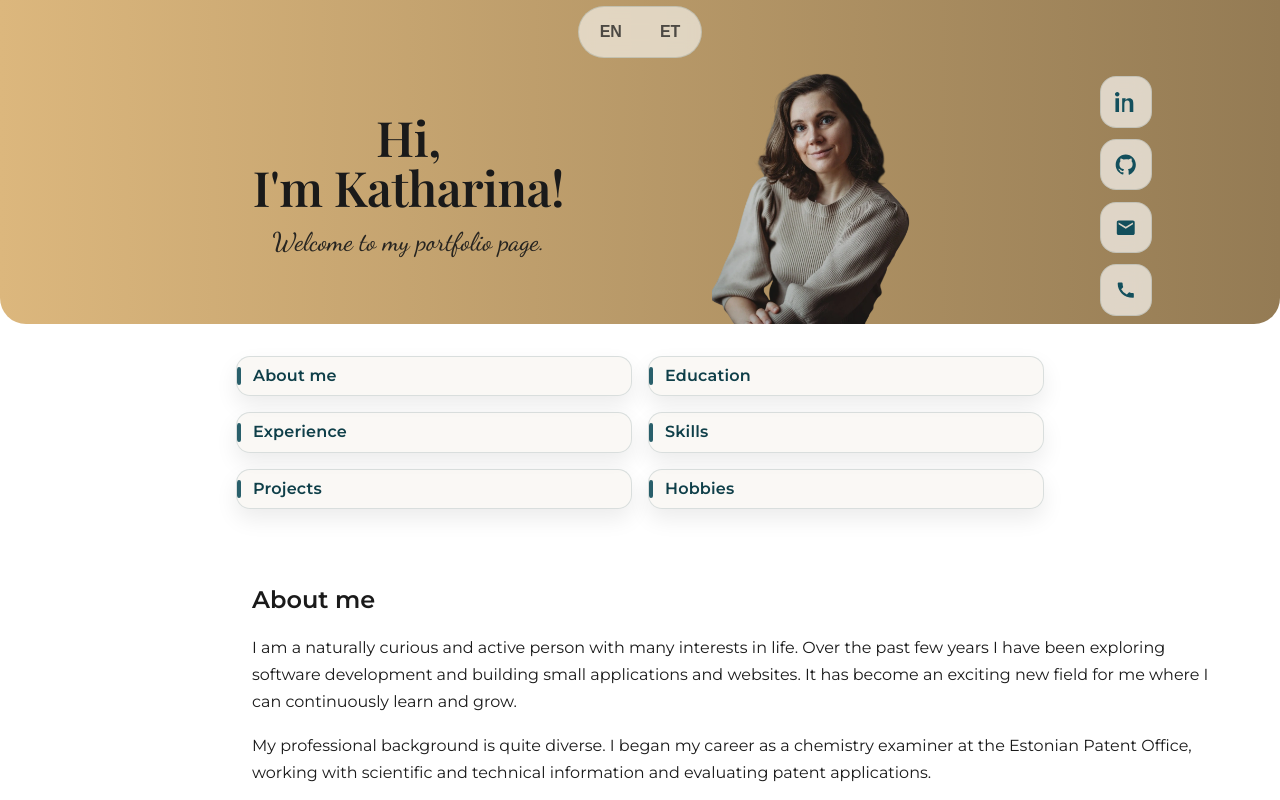
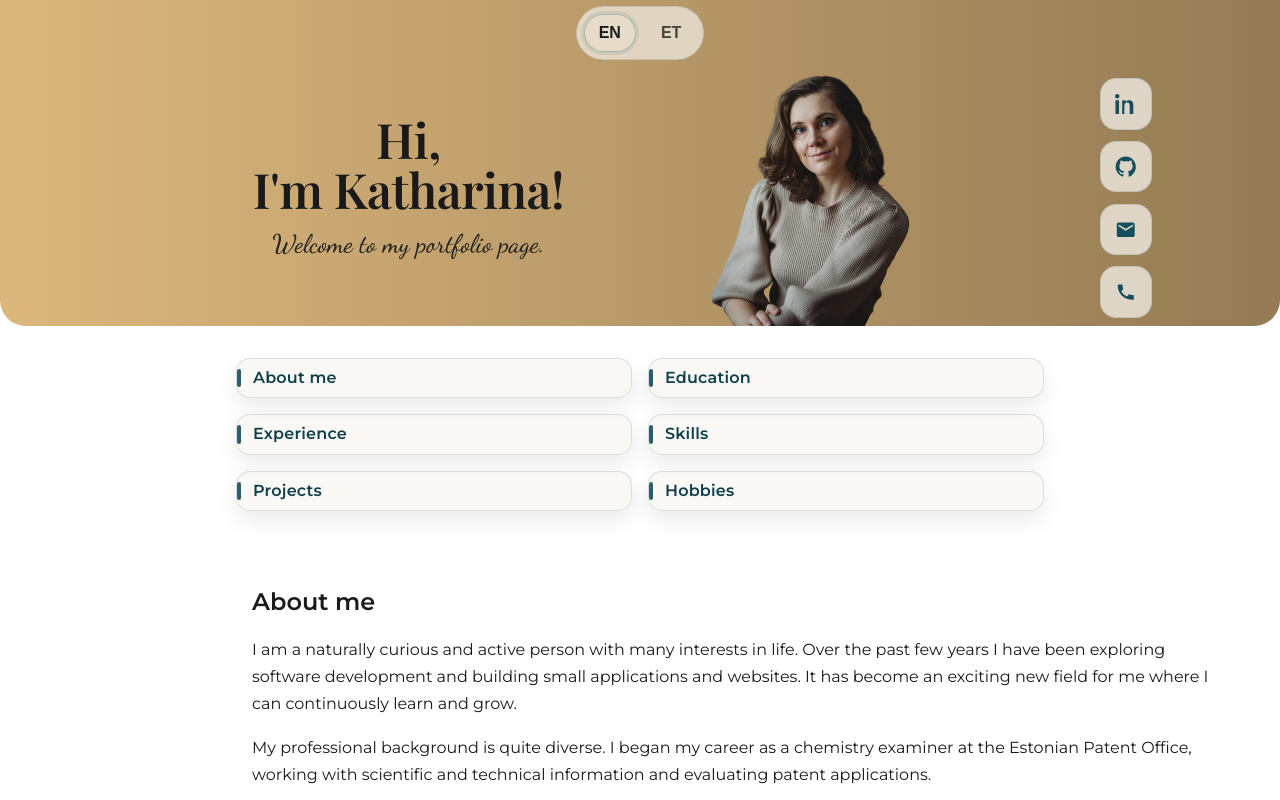
Before and after one commit to KatharinaMat/my-portfolio, a Nuxt app: page / in a window 1280 px wide. Shown: the top 800 px of the page. Built offline with nearby package versions, Linux system fonts and the light colour scheme.

Commit message:
lang switch button ui fix

```diff
--- a/app/assets/css/buttons.css
+++ b/app/assets/css/buttons.css
@@ -14,7 +14,7 @@
 }
 
 .lang-btn {
-  border: 0;
+  border: 1.5px solid transparent;
   background: transparent;
   color: var(--text-main);
   padding: 8px 12px;
@@ -22,30 +22,32 @@
   cursor: pointer;
   font-weight: 600;
   line-height: 1;
-  opacity: 0.75;
+  opacity: 0.78;
   transition:
     background-color 180ms ease,
     color 180ms ease,
     opacity 180ms ease,
-    transform 180ms ease;
-}
-
-.lang-btn:hover {
-  opacity: 0.95;
-  transform: translateY(-1px);
+    transform 180ms ease,
+    box-shadow 180ms ease,
+    border-color 180ms ease;
 }
 
 .lang-btn.active {
-  background: var(--primary);
-  color: #f6efe4;
+  background: rgba(248, 246, 242, 0.15);
+  color: var(--text-main);
   opacity: 1;
+
+  border: 1.5px solid rgba(19, 79, 92, 0.28);
+
+  box-shadow:
+    0 0 0 3px rgba(19, 79, 92, 0.1),
+    inset 0 1px 2px rgba(255, 255, 255, 0.05);
 }
 
 .lang-btn:focus-visible {
   outline: 3px solid rgba(19, 79, 92, 0.28);
   outline-offset: 3px;
 }
-
 /* =================================
    ICON BUTTONS
    ================================= */
@@ -55,10 +57,8 @@
   backdrop-filter: blur(8px);
   border: 1px solid rgba(15, 63, 73, 0.12);
   border-radius: 14px;
-
   display: grid;
   place-items: center;
-
   color: var(--primary);
   transition:
     transform 160ms ease,
@@ -106,12 +106,16 @@
 }
 
 /* =================================
-   HOVER
+   DESKTOP HOVER ONLY
    ================================= */
 
-@media (hover: hover) and (pointer: fine) {
+@media (min-width: 860px) and (hover: hover) and (pointer: fine) {
   .lang-btn:hover {
     opacity: 0.95;
+    transform: translateY(-1px);
+  }
+
+  .lang-btn.active:hover {
     transform: translateY(-1px);
   }
 
--- a/app/assets/css/hero.css
+++ b/app/assets/css/hero.css
@@ -237,8 +237,8 @@
   }
 
   .hero-socials .icon-btn {
-    width: 2.2rem;
-    height: 2.2rem;
+    width: 2.4rem;
+    height: 2.4rem;
     border-radius: 12px;
   }
 
--- a/app/assets/css/main.css
+++ b/app/assets/css/main.css
@@ -71,30 +71,6 @@ html,
 body {
   font-family: "Montserrat", sans-serif;
   color: var(--text-main);
-}
-
-/* =================================
-   ANIMATIONS
-   ================================= */
-
-.line-enter-active {
-  transition:
-    opacity 650ms cubic-bezier(0.22, 1, 0.36, 1),
-    transform 650ms cubic-bezier(0.22, 1, 0.36, 1),
-    filter 650ms cubic-bezier(0.22, 1, 0.36, 1);
-  will-change: opacity, transform, filter;
-}
-
-.line-enter-from {
-  opacity: 0;
-  transform: translateY(10px);
-  filter: blur(3px);
-}
-
-.line-enter-to {
-  opacity: 1;
-  transform: translateY(0);
-  filter: blur(0);
 }
 
 /* =================================
--- a/app/pages/index.vue
+++ b/app/pages/index.vue
@@ -5,7 +5,7 @@
         <div class="lang" aria-label="Language switch">
           <button
             class="lang-btn"
-            :class="{ active: locale.value === 'en' }"
+            :class="{ active: locale === 'en' }"
             type="button"
             @click="changeLocaleKeepScroll('en')"
           >
@@ -13,7 +13,7 @@
           </button>
           <button
             class="lang-btn"
-            :class="{ active: locale.value === 'et' }"
+            :class="{ active: locale === 'et' }"
             type="button"
             @click="changeLocaleKeepScroll('et')"
           >
```
